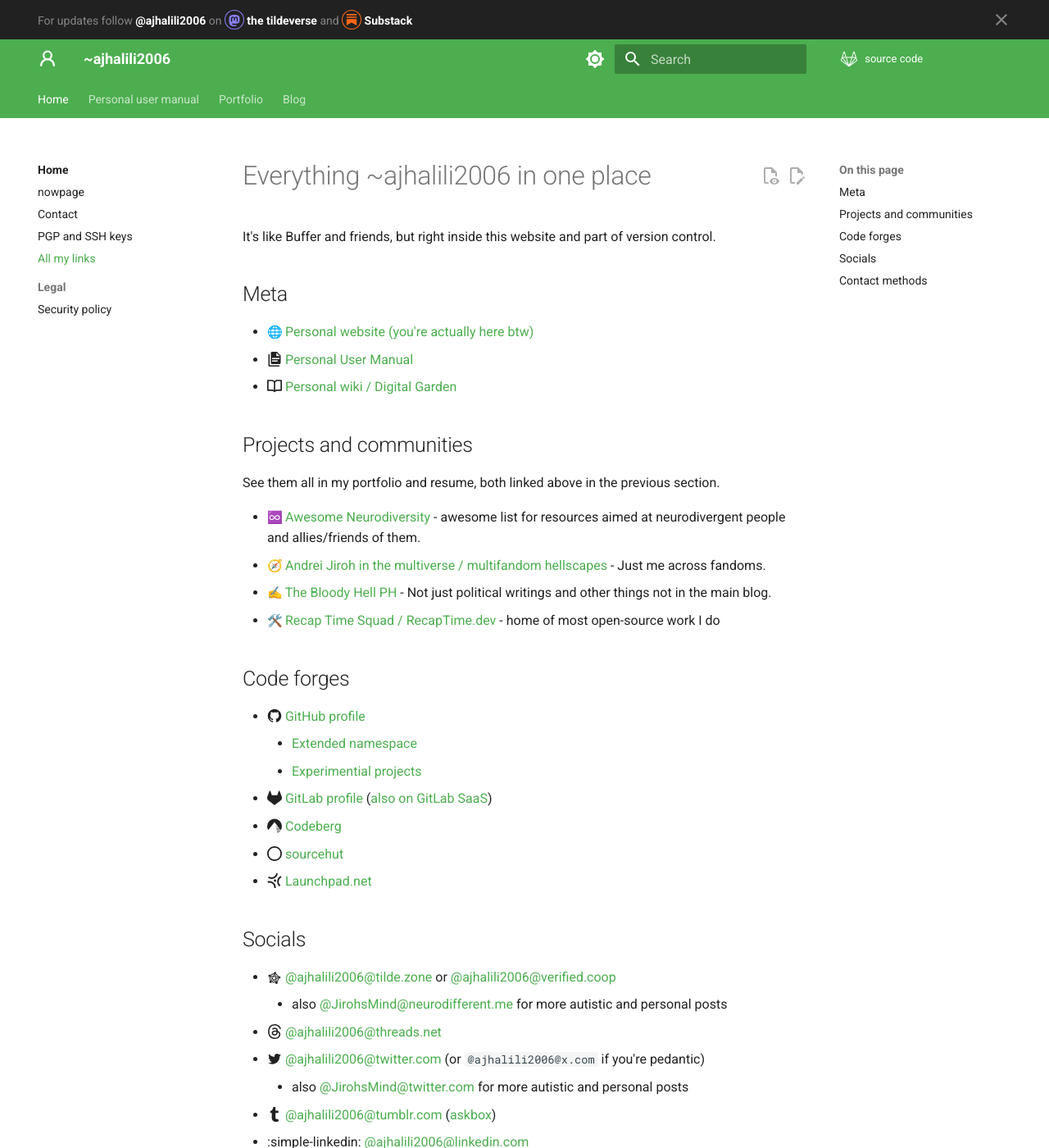
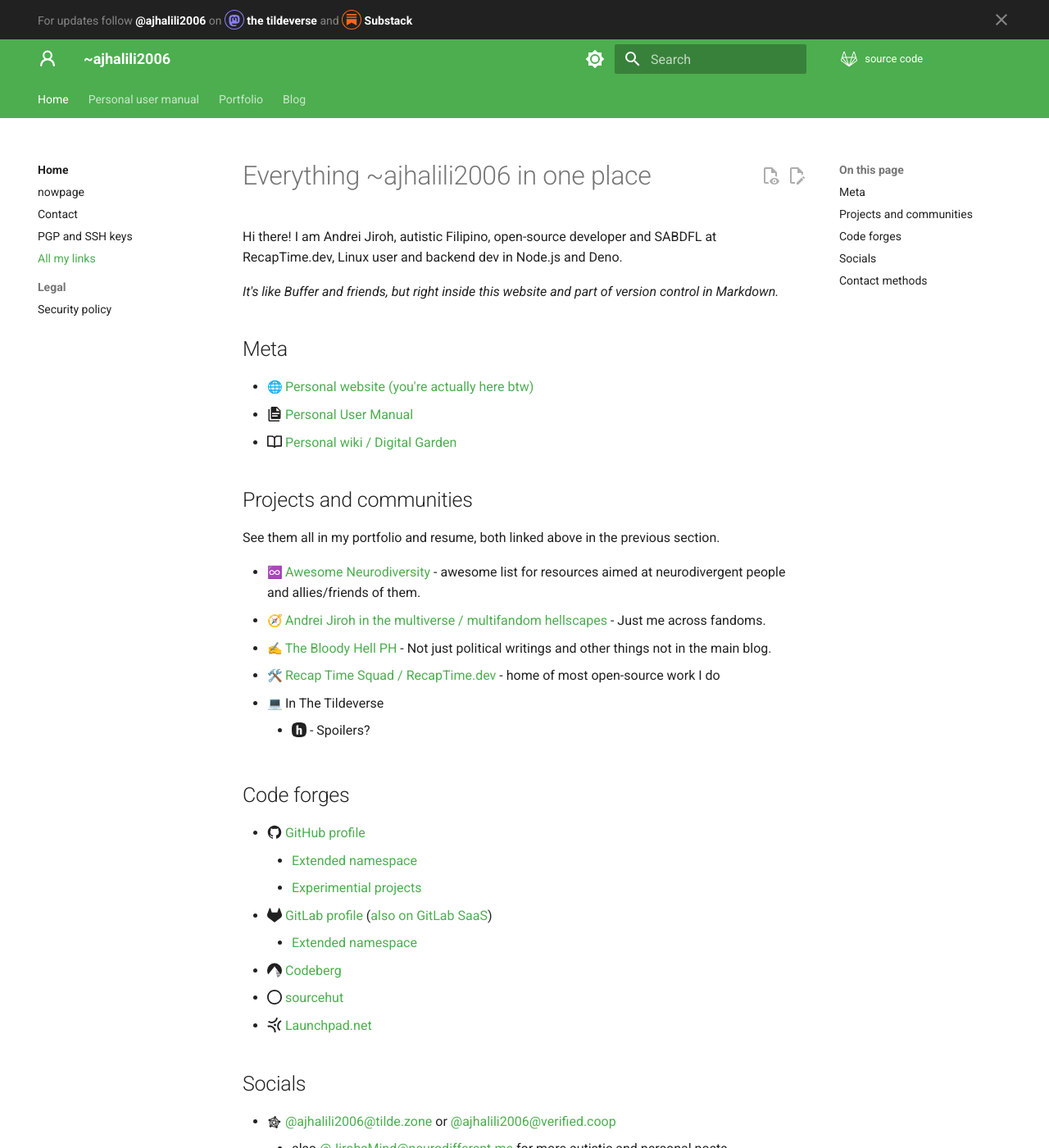
Before and after one commit to andreijiroh-dev/website, an MkDocs documentation site: the page built from markdown/links.md, in a window 1280 px wide and 1400 px high. Shown: the whole window at 82% size. Built offline with MkDocs 1.6.1 and Material for MkDocs 9.7.7, drawn with Linux system fonts in a browser that asks for light colours; emoji names are drawn with the system emoji font; a script that is not in the unit is left out.

Commit message:
docs(website): update links and humans.txt
Signed-off-by: Andrei Jiroh Halili <ajhalili2006@andreijiroh.xyz>

```diff
--- a/markdown/links.md
+++ b/markdown/links.md
@@ -1,6 +1,8 @@
 # Everything ~ajhalili2006 in one place
 
-It's like Buffer and friends, but right inside this website and part of version control.
+Hi there! I am Andrei Jiroh, autistic Filipino, open-source developer and SABDFL at RecapTime.dev, Linux user and backend dev in Node.js and Deno.
+
+_It's like Buffer and friends, but right inside this website and part of version control in Markdown._
 
 ## Meta
 
@@ -16,6 +18,8 @@ See them all in my portfolio and resume, both linked above in the previous secti
 * :compass: [Andrei Jiroh in the multiverse / multifandom hellscapes](https://linktr.ee/MFHellscapes) - Just me across fandoms.
 * :writing_hand: [The Bloody Hell PH](https://fromthebshq.carrd.co/) - Not just political writings and other things not in the main blog.
 * :tools: [Recap Time Squad / RecapTime.dev](https://recaptime.dev) - home of most open-source work I do
+* :computer: In The Tildeverse
+    * :simple-hackclub: - Spoilers?
 
 ## Code forges
 
@@ -23,6 +27,7 @@ See them all in my portfolio and resume, both linked above in the previous secti
     * [Extended namespace](https://github.com/andreijiroh-dev)
     * [Experimential projects](https://github.com/ajhalili2006-experiments)
 * :simple-gitlab: [GitLab profile](https://mau.dev/ajhalili2006) ([also on GitLab SaaS](https://gitlab.com/ajhalili2006))
+    * [Extended namespace](https://mau.dev/andreijiroh-dev)
 * :simple-codeberg: [Codeberg](https://codeberg.org/ajhalili2006)
 * :simple-sourcehut: [sourcehut](https://sr.ht/~ajhalili2006)
 * :simple-launchpad: [Launchpad.net](https://launchpad.net/~ajhalili2006)
```
Also changed, not shown: 1 other file.
